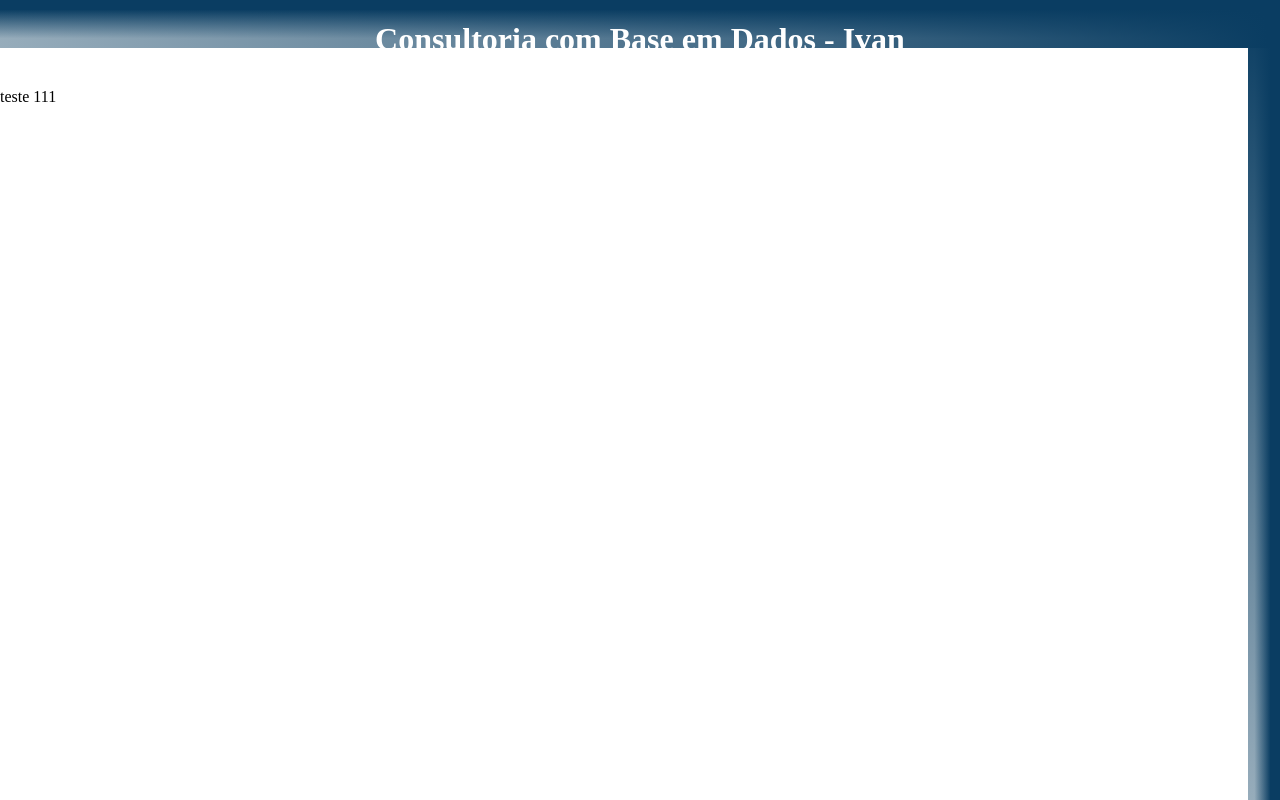
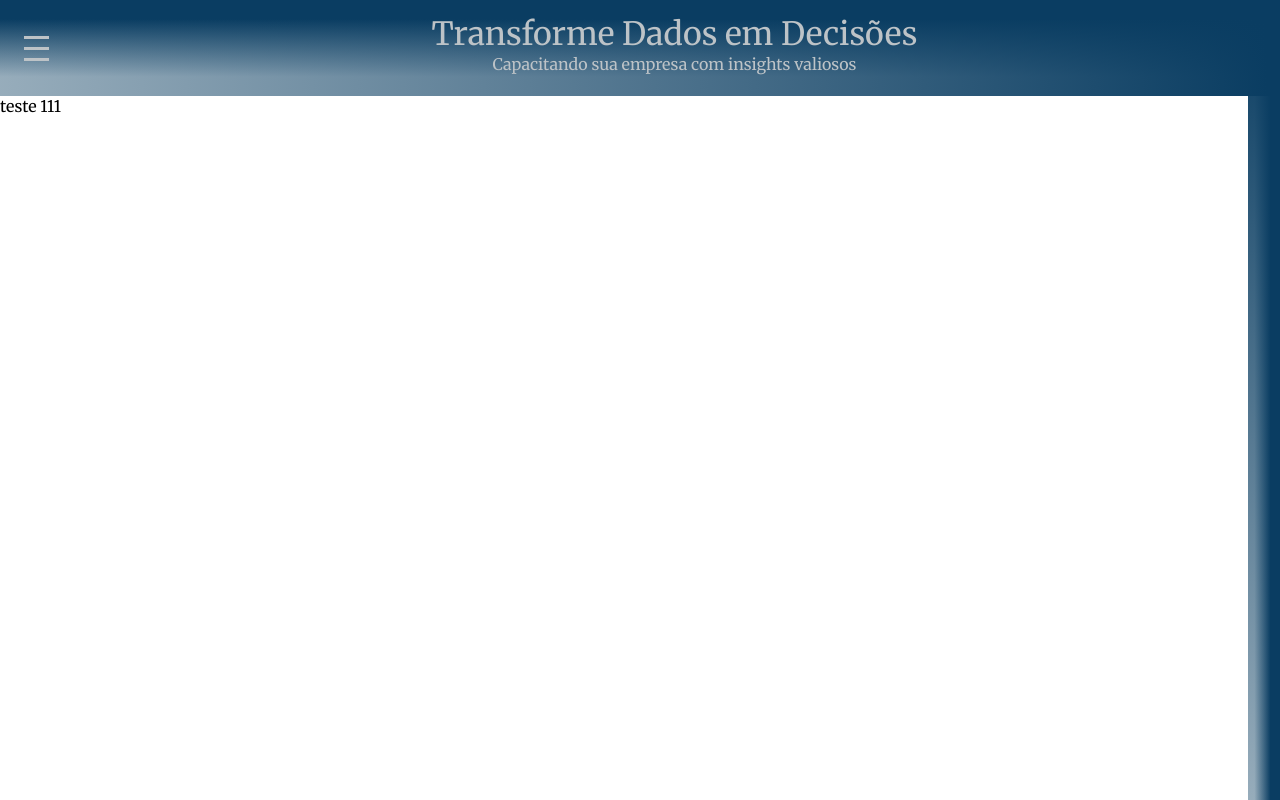
Before and after one commit to IvanLopesGit/data-consultancy, a Django app: page / in a window 1280 px wide. Run offline with Django 5.2, Linux system fonts and the light colour scheme; style sheets or scripts are compiled from the project's sources.

Commit message:
Ajustes no header e inicio do menu hamburguer

```diff
--- a/data-consultancy/myapp/static/css/base.css
+++ b/data-consultancy/myapp/static/css/base.css
@@ -1,3 +1,5 @@
+@import url("https://fonts.googleapis.com/css2?family=Merriweather:ital,wght@0,300;0,400;0,700;0,900;1,300;1,400;1,700;1,900&display=swap");
+@import '../css/menu.css';
 html, body {
   display: flex;
   flex-direction: column;
@@ -5,20 +7,27 @@ html, body {
   padding: 0;
   height: 100%;
   width: 100%;
+  font-family: Merriweather, serif;
 }
 
 header {
   width: 100%;
-  height: 3rem;
+  height: 6rem;
   background: linear-gradient(to left, #0A3D62 1%, transparent 160%), linear-gradient(to bottom, #0A3D62 20%, #ECF0F1 80%);
   text-align: center;
-  color: #fff;
   box-sizing: border-box;
+  display: flex;
+  align-items: center;
 }
-
-main {
-  padding: 20px;
-  margin-right: 120px;
+header .header-content {
+  font-size: 2rem;
+  color: #BDC3C7;
+  width: 100%;
+  margin-top: -0.5rem;
+}
+header .header-content p {
+  font-size: 1rem;
+  margin: 0;
 }
 
 .right-side-gradient {
@@ -31,9 +40,4 @@ main {
   z-index: -1;
 }
 
-.content {
-  position: relative;
-  z-index: 1;
-}
-
 /*# sourceMappingURL=base.css.map */
--- /dev/null
+++ b/data-consultancy/myapp/static/css/menu.css
@@ -0,0 +1,49 @@
+.navbar {
+  display: flex;
+  justify-content: flex-start;
+  align-items: center;
+  padding: 2rem 1.5rem;
+  width: 1.3rem;
+}
+
+.menu-toggle {
+  display: flex;
+  flex-direction: column;
+  cursor: pointer;
+}
+
+.menu-bar {
+  width: 25px;
+  height: 3px;
+  background-color: #BDC3C7;
+  margin: 4px 0;
+  transition: all 0.3s ease;
+}
+
+.menu {
+  display: none;
+  flex-direction: column;
+  list-style: none;
+  background-color: #0A3D62;
+  position: absolute;
+  top: 50px;
+  right: 20px;
+  padding: 10px;
+  border-radius: 5px;
+}
+
+.menu li {
+  margin: 10px 0;
+}
+
+.menu li a {
+  color: #BDC3C7;
+  text-decoration: none;
+  font-size: 1.2em;
+}
+
+.menu.active {
+  display: flex;
+}
+
+/*# sourceMappingURL=menu.css.map */
--- a/data-consultancy/myapp/static/scss/base.scss
+++ b/data-consultancy/myapp/static/scss/base.scss
@@ -1,3 +1,6 @@
+@import url('https://fonts.googleapis.com/css2?family=Merriweather:ital,wght@0,300;0,400;0,700;0,900;1,300;1,400;1,700;1,900&display=swap');
+@import '../css/menu.css';
+
 html, body {
     display: flex;
     flex-direction: column;
@@ -5,23 +8,32 @@ html, body {
     padding: 0;
     height: 100%;
     width: 100%;
-    // font-family: Arial, sans-serif;
+    font-family: Merriweather, serif;
 }
 
 header {
     width: 100%;
-    height: 3rem;
+    height: 6rem;
     background:
                 linear-gradient(to left, #0A3D62 1%, transparent 160%),
                 linear-gradient(to bottom, #0A3D62 20%, #ECF0F1 80%);
     text-align: center;
-    color: #fff;
     box-sizing: border-box;
-}
+    display: flex;
+    align-items: center;
 
-main {
-    padding: 20px;
-    margin-right: 120px;
+    .header-content {
+        font-size: 2rem;
+        color: #BDC3C7;
+        width: 100%;
+        margin-top: -0.5rem;
+
+        p {
+            font-size: 1rem;
+            margin: 0;
+        }
+    }
+
 }
 
 .right-side-gradient {
@@ -34,8 +46,3 @@ main {
                 linear-gradient(to left, #0A3D62 30%, #ECF0F1 80%);
     z-index: -1;
 }
-
-.content {
-    position: relative;
-    z-index: 1;
-}
--- /dev/null
+++ b/data-consultancy/myapp/static/scss/menu.scss
@@ -0,0 +1,47 @@
+.navbar {
+    display: flex;
+    justify-content: flex-start;
+    align-items: center;
+    padding: 2rem 1.5rem;
+    width: 1.3rem;
+}
+
+.menu-toggle {
+    display: flex;
+    flex-direction: column;
+    cursor: pointer;
+}
+
+.menu-bar {
+    width: 25px;
+    height: 3px;
+    background-color: #BDC3C7;
+    margin: 4px 0;
+    transition: all 0.3s ease;
+}
+
+.menu {
+    display: none;
+    flex-direction: column;
+    list-style: none;
+    background-color: #0A3D62;
+    position: absolute;
+    top: 50px;
+    right: 20px;
+    padding: 10px;
+    border-radius: 5px;
+}
+
+.menu li {
+    margin: 10px 0;
+}
+
+.menu li a {
+    color: #BDC3C7;
+    text-decoration: none;
+    font-size: 1.2em;
+}
+
+.menu.active {
+    display: flex;
+}
--- a/data-consultancy/myapp/templates/base.html
+++ b/data-consultancy/myapp/templates/base.html
@@ -15,15 +15,13 @@
     </head>
     <body class="{% block body_class %}{% endblock body_class %}">
         <header>
-            <h1>Consultoria com Base em Dados - Ivan</h1>
+            {% include "menu.html" %}
+            <div class="header-content">Transforme Dados em Decisões
+                <p>Capacitando sua empresa com insights valiosos</p>
+            </div>
         </header>
         {% comment %} {% include 'navbar.html' %} {% endcomment %}
         <div class="right-side-gradient"></div>
-        <main>
-            <div class="content">
-                <!-- Conteúdo da página -->
-            </div>
-        </main>
             {% block content %}
             {% endblock content %}
         {% comment %} {% include 'footer.html' %} {% endcomment %}
--- /dev/null
+++ b/data-consultancy/myapp/templates/menu.html
@@ -0,0 +1,14 @@
+<nav class="navbar">
+    <div class="menu-toggle">
+        <div class="menu-bar"></div>
+        <div class="menu-bar"></div>
+        <div class="menu-bar"></div>
+    </div>
+    <ul class="menu">
+        <li><a href="#home">Início</a></li>
+        <li><a href="#test-version">Versão de Testes</a></li>
+        <li><a href="#about">Sobre</a></li>
+        <li><a href="#services">Serviços</a></li>
+        <li><a href="#contact">Contato</a></li>
+    </ul>
+</nav>
--- a/data-consultancy/package.json
+++ b/data-consultancy/package.json
@@ -6,7 +6,7 @@
   "scripts": {
     "test": "echo \"Error: no test specified\" && exit 1",
     "start": "concurrently \"python manage.py runserver\" \"npx sass --watch myapp/static/scss:myapp/static/css\" \"npx tsc --watch\" \"npm run browser-sync\" \"npm run open\"",
-    "browser-sync": "browser-sync start --proxy localhost:8000 --files 'myapp/templates/**/*.html, myapp/static/css/**/*.css, myapp/static/js/**/*.js' --no-notify --no-open --ui false",
+    "browser-sync": "browser-sync start --proxy localhost:8000 --files 'myapp/templates/**/*.html, myapp/static/css/**/*.css, myapp/static/js/**/*.js' --no-notify --no-open",
     "open": "npx open-cli http://localhost:8000"
   },
   "keywords": [],
```
Also changed, not shown: 2 other files.
